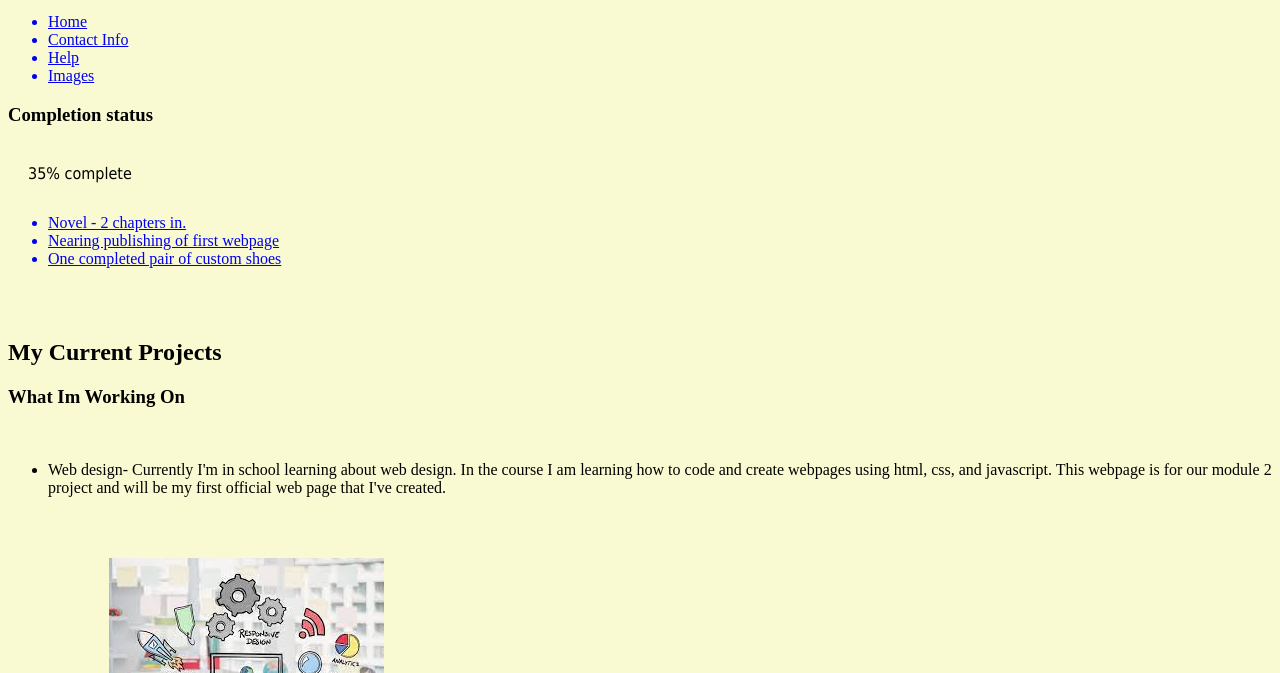
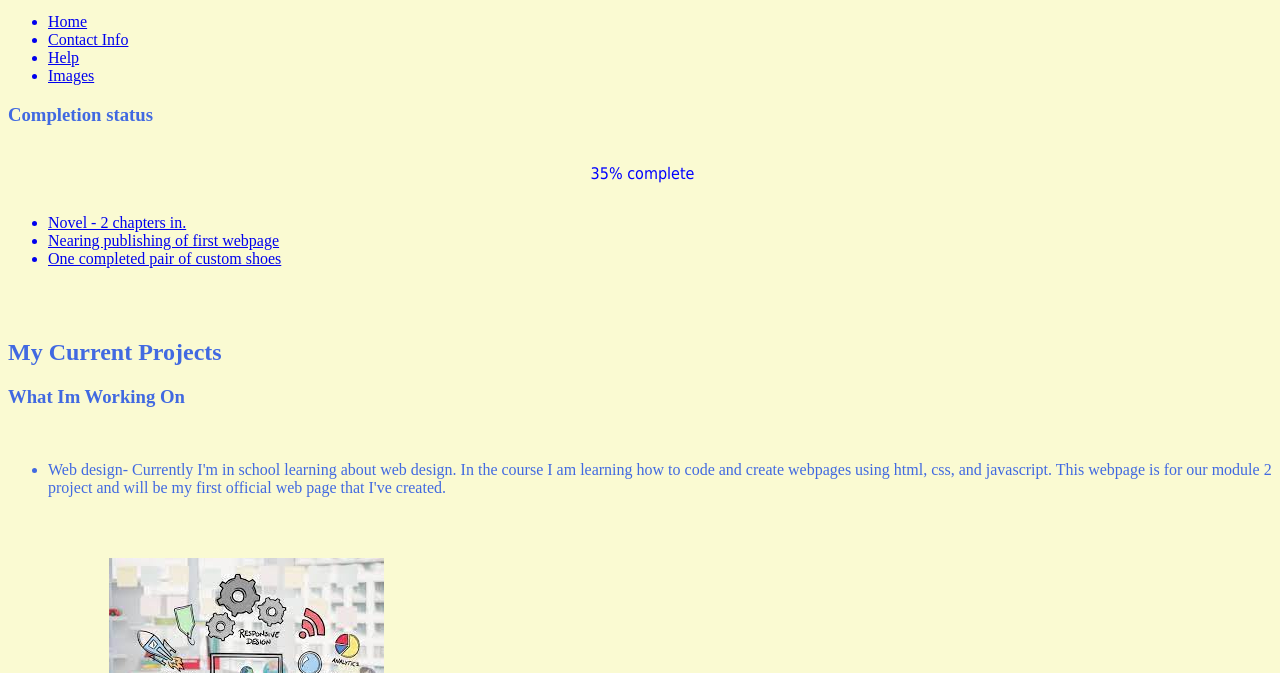
Before and after one commit to Willv97/Module2.0, a plain HTML site: page index.html in a window 1280 px wide. Shown: the part 127-800 px from the top of the page. Drawn offline with Linux system fonts and the light colour scheme.

Commit message:
Added to stylesheet

```diff
--- a/style.css
+++ b/style.css
@@ -12,3 +12,9 @@ p {
 p {
   font-family: "Tahoma", "Sans-serif", sans-serif;
 }
+p {
+    text-align: center;
+    color: blue
+}
+body {color: royalblue
+     }
```
Also changed, not shown: index.html (+1 -1 lines).
